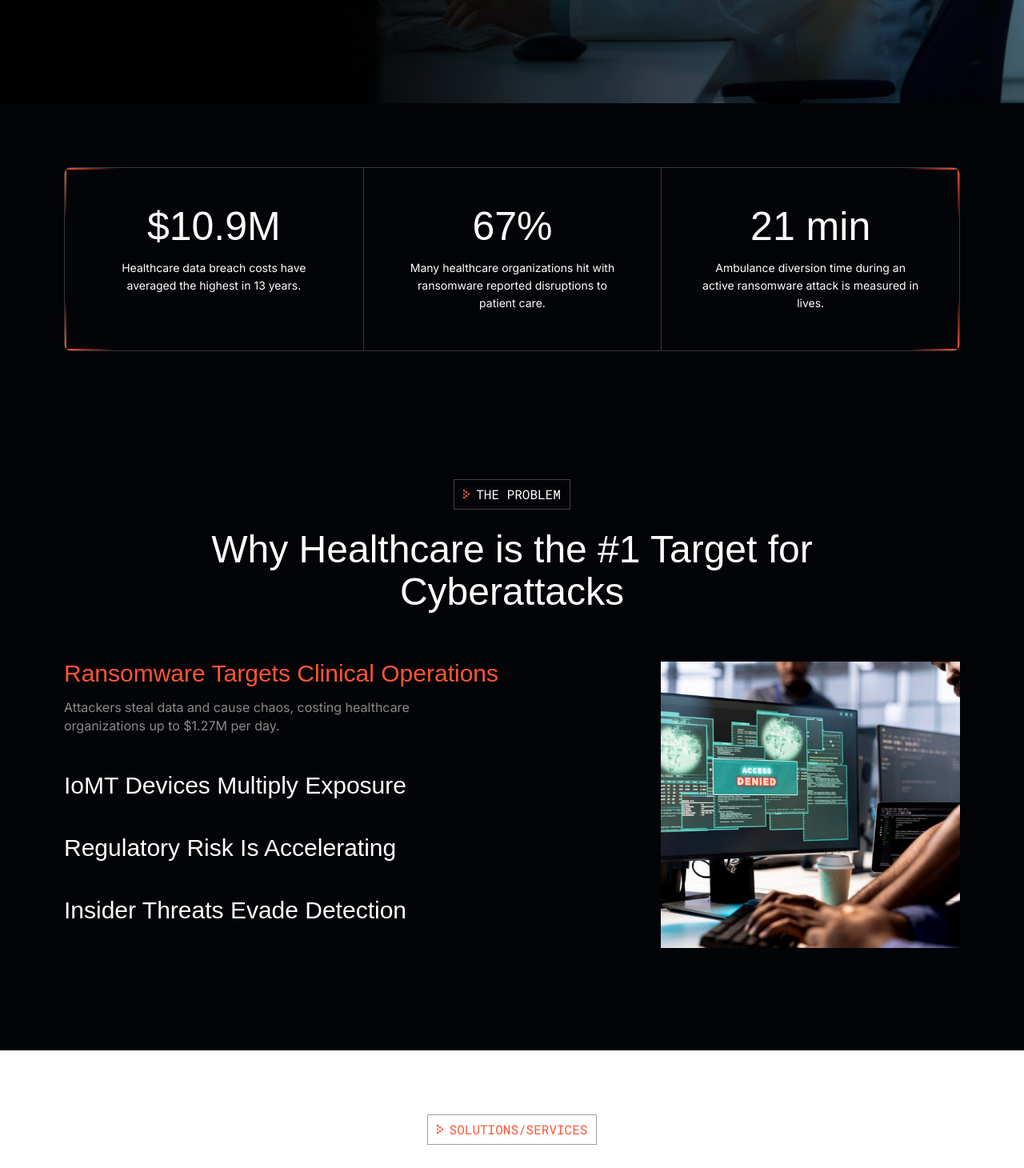
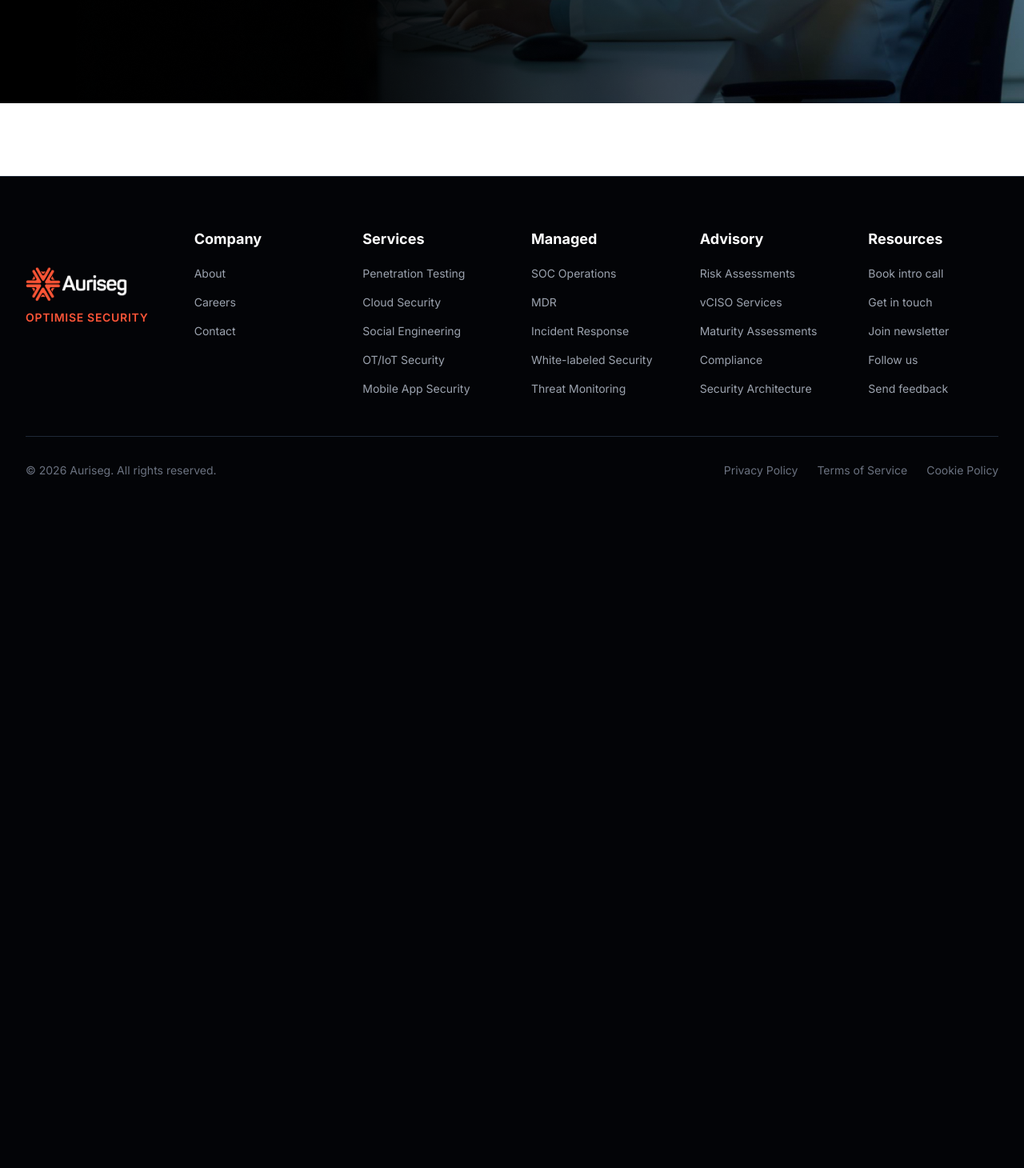
Before and after one commit to DineshkumarK301567/auriseg-react, a React (Vite) app: page /industries in a window 1280 px wide. Shown: the part 660-2120 px from the top of the page at 80% size. After the commit the page ends 1290 px from the top, so only its background shows below. Built offline with nearby package versions, Linux system fonts and the light colour scheme; a web font is replaced by a local one.

Commit message:
Final successful production build

```diff
--- a/src/pages/IndustriesPage.jsx
+++ b/src/pages/IndustriesPage.jsx
@@ -29,39 +29,6 @@ const IndustriesPage = () => {
       <Suspense fallback={<SectionLoader />}>
         <IndustriesHero />
       </Suspense>
-      <Suspense fallback={<SectionLoader />}>
-        <IndustriesStats />
-      </Suspense>
-      <Suspense fallback={<SectionLoader />}>
-        <IndustriesProblem />
-      </Suspense>
-      <Suspense fallback={<SectionLoader />}>
-        <IndustriesSolutions />
-      </Suspense>
-      <Suspense fallback={<SectionLoader />}>
-        <IndustriesCompliance />
-      </Suspense>
-      <Suspense fallback={<SectionLoader />}>
-        <IndustriesTargetAudience />
-      </Suspense>
-     <Suspense fallback={<SectionLoader />}>
-        <IndustriesCaseStudies />
-      </Suspense>
-    <Suspense fallback={<SectionLoader />}>
-        <IndustriesTestimonials />
-      </Suspense>
-      <Suspense fallback={<SectionLoader />}>
-        <WhyAuriseg />
-      </Suspense>
-      <Suspense fallback={<SectionLoader />}>
-        <FAQ />
-      </Suspense>
-      <Suspense fallback={<SectionLoader />}>
-        <SocWhatYouGet />
-      </Suspense>
-      <Suspense fallback={<SectionLoader />}>
-        <TalkToExpert />
-      </Suspense>
     </div>
   );
 };
```
